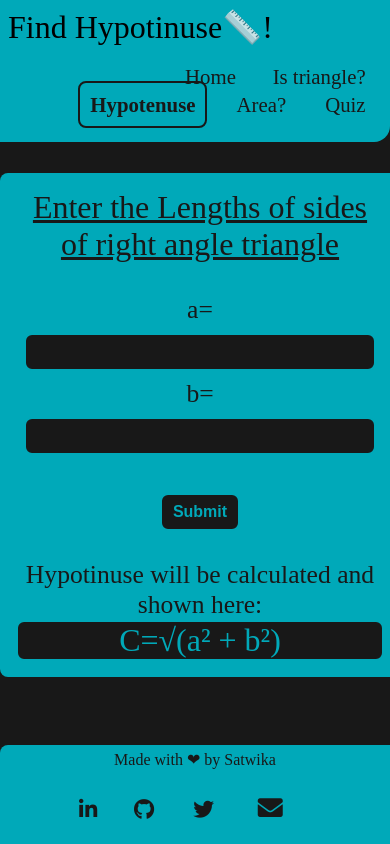
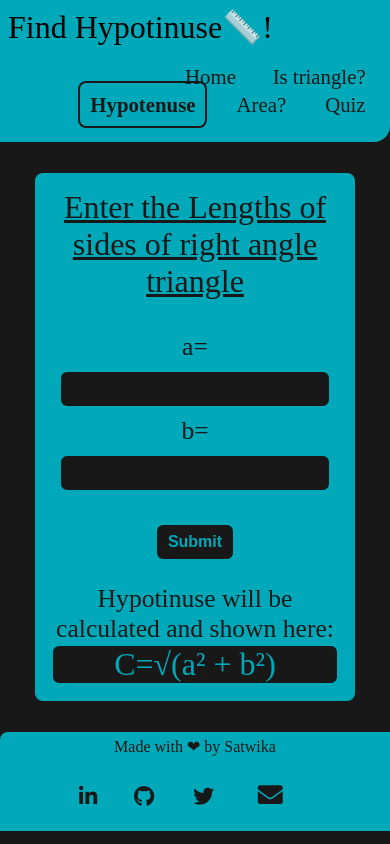
Before and after one commit to SatwikaKacham/triangle-quiz, a plain HTML site: page hypotenuse.html in a window 390 px wide. Drawn offline with Linux system fonts and the light colour scheme.

Commit message:
Update style.css

```diff
--- a/style.css
+++ b/style.css
@@ -64,6 +64,7 @@ text-align: right;
    text-align: center;
    font-weight: 500;
    font-size: 1.5rem;
+   flex-grow: 1;
 
 }
 .is-triangle,.hypotenuse,.area,.quiz{
@@ -75,7 +76,7 @@ text-align: right;
 
     width: 6rem;
     height : 5rem;
-    flex-grow: 1;
+
     margin : 1.8rem;
 }
 .is-triangle:hover,.hypotenuse:hover,.area:hover,.quiz:hover{
@@ -200,12 +201,31 @@ font-size: 25px;
    .item-link{
        margin-left: -20%;
    }
+   .tri-foot,.hyp-foot,.area-foot,.index-foot{
+
+    padding :0.3rem;
+     text-align: center;
+     background-color: var(--primary);
+     border-top-left-radius: 0.5rem;
+     position: relative;
+ }
+ .is-triangle,.hypotenuse,.area,.quiz{
+
+    width : 8rem;
+    height: 6rem;
+
+ }
 
     .container{
         width : 10rem;
     }
-    .is-triangle,.hypotenuse,.area,.quiz{
-        flex-grow: 1;
+    .container-istriangle,.container-hyp,.container-area{
+       width:18rem ;
+
+    }
+    .container-quiz{
+        width:18rem ;
     }
 
+
   }
```
